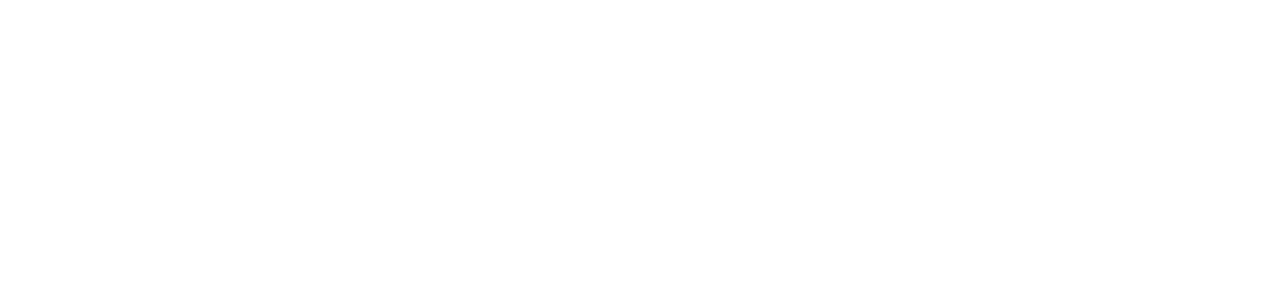
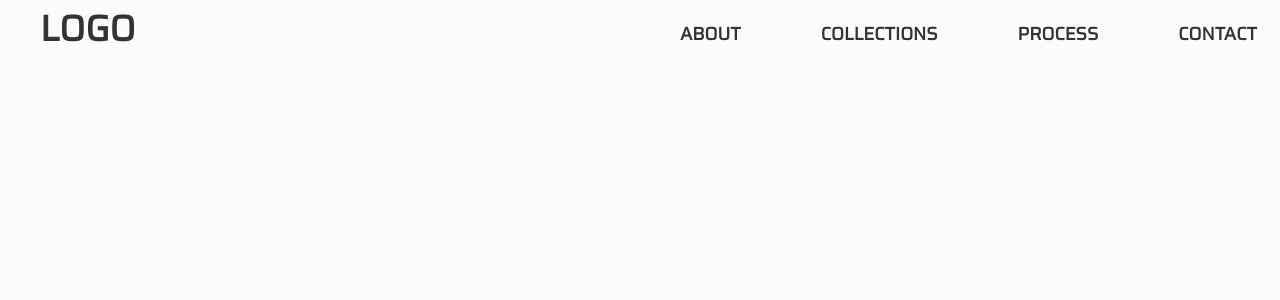
Before and after one commit to tangtang1b1b/vite-three-gsap---landing-page, a Vue app: page / in a window 1280 px wide. Shown: the top 300 px of the page. Built offline with nearby package versions, Linux system fonts and the light colour scheme; no server answers; the HTML template or start-up script is replaced by a standard one.

Commit message:
[2023.11.25] add navbar

```diff
--- a/src/assets/main.css
+++ b/src/assets/main.css
@@ -1,9 +1,11 @@
 @import './base.css';
-
+@import url('https://fonts.googleapis.com/css2?family=Saira&display=swap');
 #app {
+  font-family: 'Saira';
+  color: #333;
   /* max-width: 1280px;
   margin: 0 auto;
-  padding: 2rem; */
+  padding: 2rem;
 
-  font-weight: normal;
+  font-weight: normal; */
 }
--- a/src/components/ModelDesk.vue
+++ b/src/components/ModelDesk.vue
@@ -100,14 +100,13 @@
 
         gsap.to(desk.position, {
           scrollTrigger: {
-            trigger: boxRef.value,
+            trigger: bannerRef.value,
             start: 'top',
-            end: `+=${boxRef.value.offsetHeight}`,
+            end: `+=${bannerRef.value.offsetHeight}`,
             markers: true,
             scrub: 1.5,
           },
           x: -1,
-          y:-1,
           ease: 'none',
         });
       }, threeBox.value);
@@ -119,7 +118,6 @@
 
 <template>
   <div id="threeBox" ref="threeBox"></div>
-  <div class="box" ref="boxRef"></div>
 </template>
 
 <style lang="scss" scoped>
--- /dev/null
+++ b/src/components/Navbar.vue
@@ -0,0 +1,81 @@
+<script setup>
+
+</script>
+
+<template>
+  <nav class="navContainer">
+    <div class="logoWrap">LOGO</div>
+    <div class="tagWrap">
+      <ul class="tagLists">
+        <li class="tagList"><p>ABOUT</p></li>
+        <li class="tagList"><p>COLLECTIONS</p></li>
+        <li class="tagList"><p>PROCESS</p></li>
+        <li class="tagList"><p>CONTACT</p></li>
+      </ul>
+    </div>
+  </nav>
+</template>
+
+<style lang="scss" scoped>
+.navContainer {
+  width: 100%;
+  display: flex;
+  background-color: #fbfbfb;
+
+  .logoWrap {
+    cursor: pointer;
+    width: 50%;
+    height: 100%;
+    padding: 0 40px;
+    font-size: 36px;
+    font-weight: bold;
+  }
+
+  .tagWrap {
+    width: 50%;
+
+    .tagLists {
+      display: flex;
+      width: 100%;
+      height: 100%;
+      justify-content: space-between;
+      align-items: center;
+      list-style: none;
+      padding: 0;
+      box-sizing: border-box;
+
+      .tagList {
+        cursor: pointer;
+        padding: 20px 40px;
+        p{
+          position: relative;
+          font-size: 18px;
+          font-weight: bold;
+          transition: 0.3s;
+          user-select: none;
+          &::after {
+            content: '';
+            width: 0%;
+            height: 1.5px;
+            background-color: #333;
+            position: absolute;
+            left: 50%;
+            bottom: 10%;
+            transition: 0.3s;
+          }
+        }
+
+        &:hover p::after {
+          width: 100%;
+          left: 0%;
+          background-color: #ccc;
+        }
+
+        &:hover {
+          color: #a7a7a7;
+        }
+
+      }
+    }
+  }
+}</style>
--- a/src/views/HomeView.vue
+++ b/src/views/HomeView.vue
@@ -1,11 +1,13 @@
 <script setup>
 import { ref } from 'vue';
 import ModelDesk from '../components/ModelDesk.vue';
+import Navbar from '../components/Navbar.vue';
 const bannerRef = ref(null);
 const productRef = ref(null);
 </script>
 
 <template>
+  <Navbar/>
   <ModelDesk :bannerRef="bannerRef" :productRef="productRef" />
   <div class="container">
     <div class="banner" ref="bannerRef"></div>
@@ -16,7 +18,7 @@
 <style lang="scss" scoped>
 .container {
   width: 100%;
-  background-color: #ccc;
+  background-color: #fff;
   display: flex;
   flex-direction: column;
   align-items: center;
@@ -26,7 +28,7 @@
     text-align: center;
     width: 100%;
     height: 100vh;
-    background-color: #ddd;
+    background-color: #fbfbfb;
   }
 
   .products {
```
